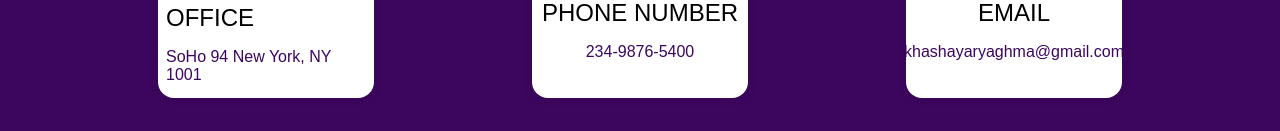
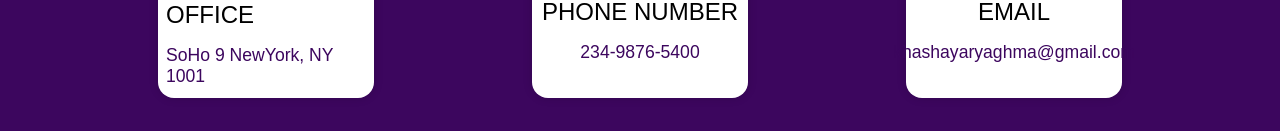
Before and after one commit to khashayaryaghma/WebSoftwareDevelopers, a React (Create React App) app in the folder client/: page / in a window 1280 px wide. Shown: the part 4872-5003 px from the top of the page. Built offline with nearby package versions, Linux system fonts and the light colour scheme.

Commit message:
edit style

```diff
--- a/client/src/components/Footer/Footer.js
+++ b/client/src/components/Footer/Footer.js
@@ -9,7 +9,7 @@ function Footer({ bgColor }) {
                 <div>
                     <FontAwesomeIcon icon={faGuitar} />
                     <StyledH3>OUR MAIN OFFICE</StyledH3>
-                    <StyledPara>SoHo 94 New York, NY 1001</StyledPara>
+                    <StyledPara>SoHo 9 NewYork, NY 1001</StyledPara>
                 </div>
                 <div>
                     <FontAwesomeIcon icon={faGuitar} />
--- a/client/src/components/Footer/Footer.style.js
+++ b/client/src/components/Footer/Footer.style.js
@@ -64,5 +64,5 @@ export const StyledH3 = styled.h3`
 `
 
 export const StyledPara = styled.p`
-  font-size: 2vmin;
+  font-size: 2.2vmin;
 `
```
